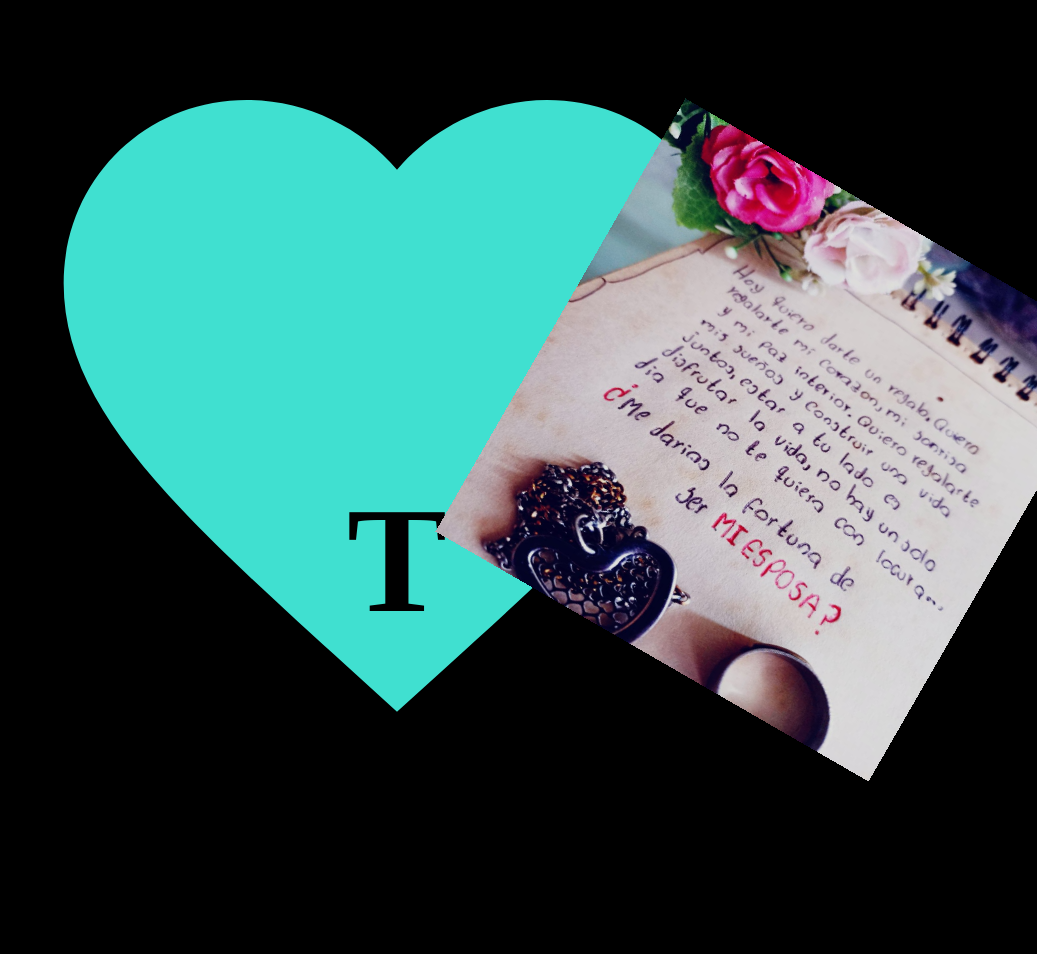
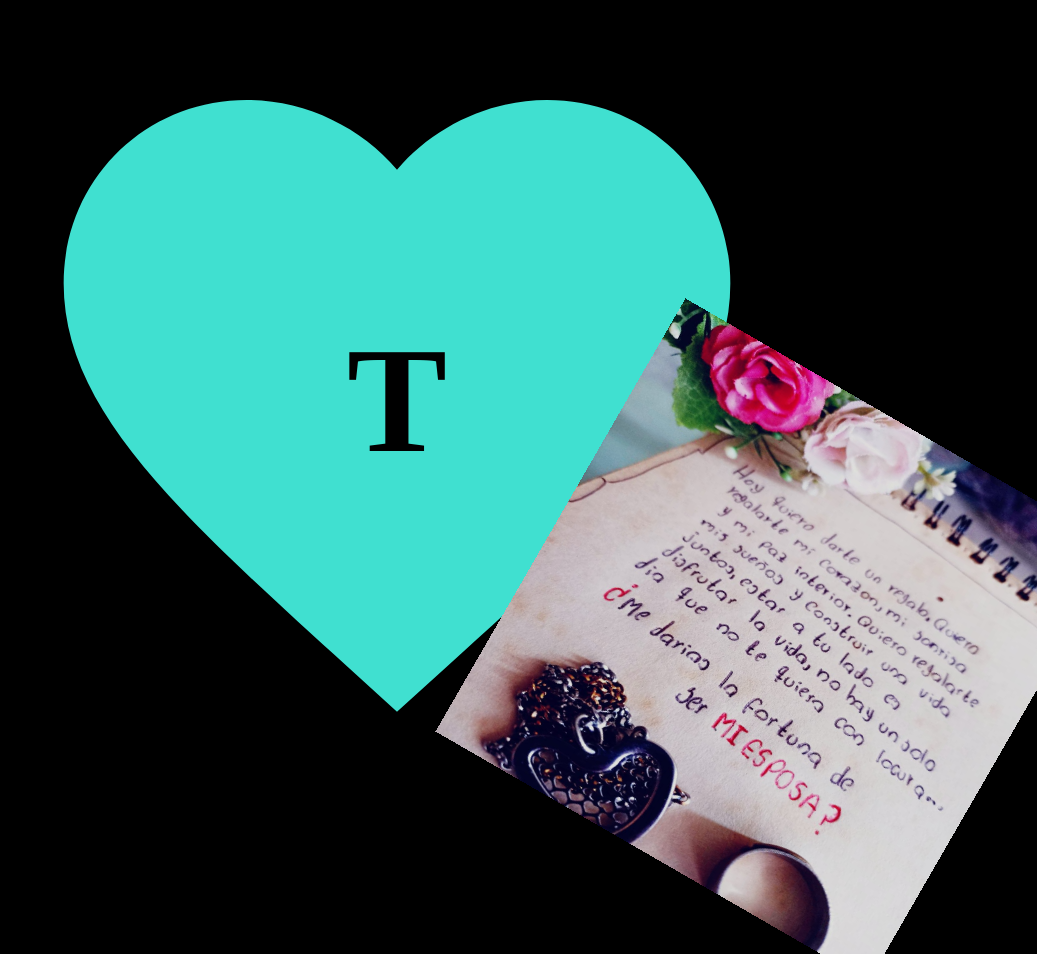
Before and after one commit to aquilezx/Tatty.github.io, a plain HTML site: page index.html in a window 1280 px wide. Shown: the top 954 px of the page, without its empty margins (243-1280 px from the left). Before the commit the page ends 800 px from the top, so only its background shows below. Drawn offline with Linux system fonts and the light colour scheme.

Commit message:
Update index.html

```diff
--- a/index.html
+++ b/index.html
@@ -20,7 +20,7 @@
 
     a {
       position: absolute;
-      top: 70%;
+      top: 50%;
       left: 50%;
       transform: translate(-50%, -50%);
       font-size: 150px; /* Tamaño de fuente */
@@ -30,7 +30,7 @@
     }
 	img {
       position: absolute;
-      top: 55%;
+      top: 80%;
       right: 10px;
       transform: translateY(-50%) rotate(30deg); /* Rotación de 30 grados */
       width: 500px; /* Ajusta el tamaño de la imagen */
```
